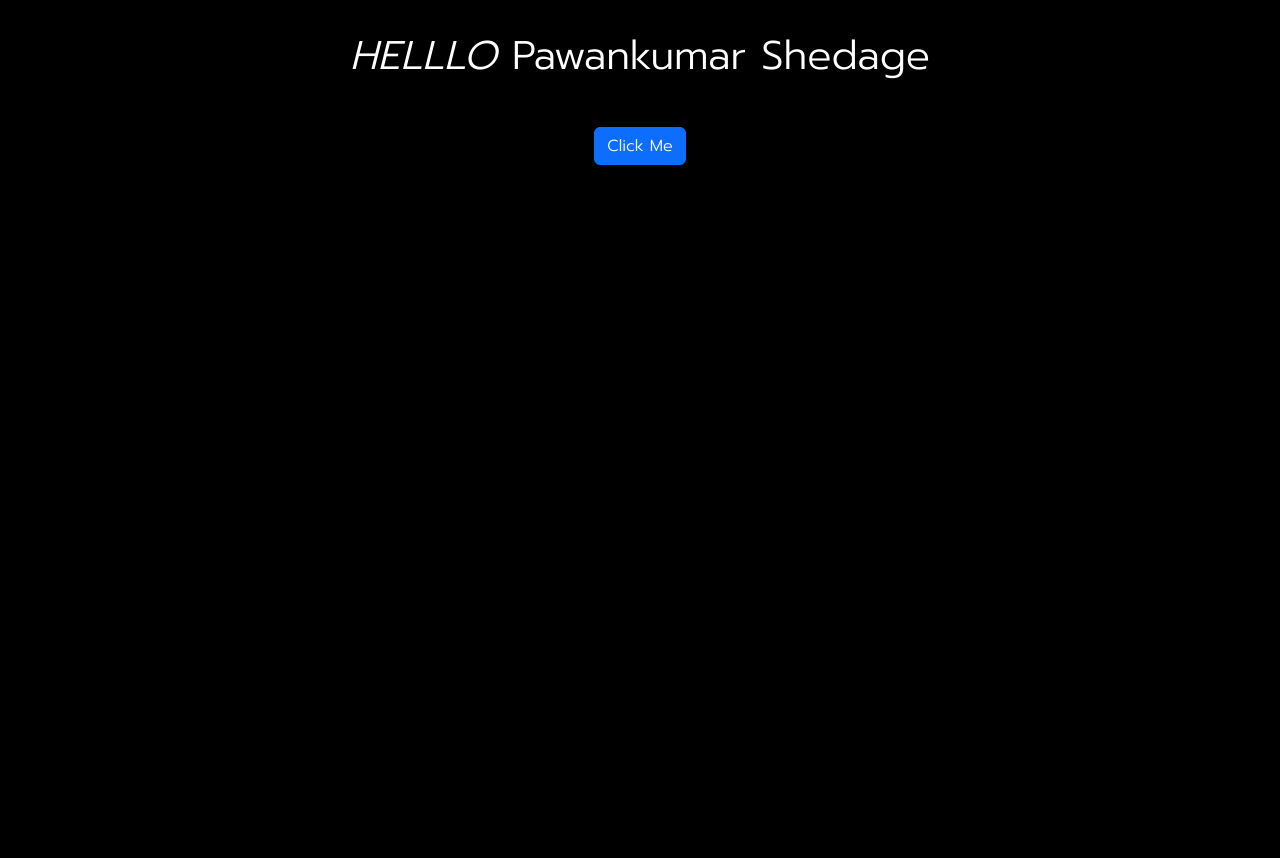
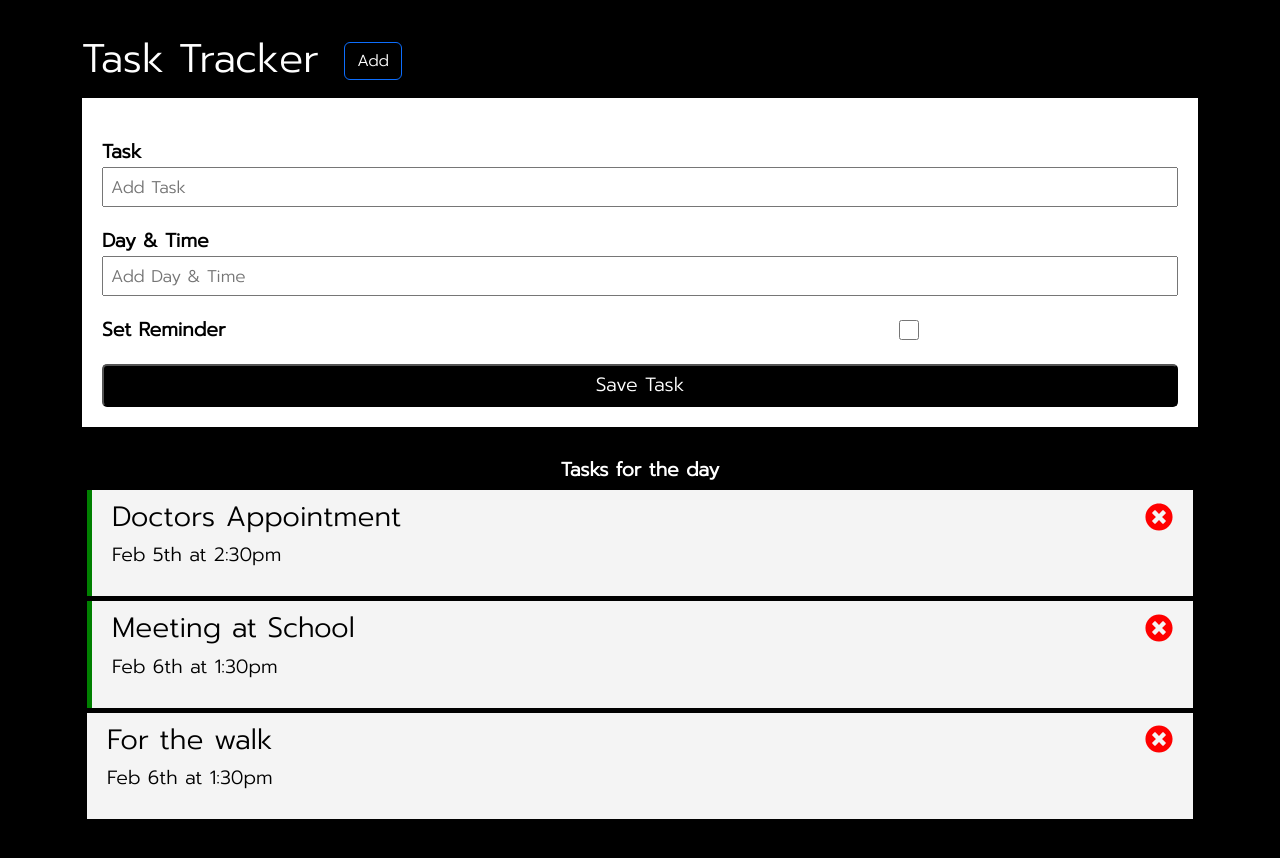
Before and after one commit to Pawankumar-shedage/React-Basics-fundamentals, a React (Vite) app: page / in a window 1280 px wide. Shown: the top 858 px of the page. Before the commit the page ends 800 px from the top, so only its background shows below. Built offline with nearby package versions, Linux system fonts and the light colour scheme.

Commit message:
Started working on task component

```diff
--- a/package.json
+++ b/package.json
@@ -11,7 +11,8 @@
   },
   "dependencies": {
     "react": "^18.2.0",
-    "react-dom": "^18.2.0"
+    "react-dom": "^18.2.0",
+    "react-icons": "^4.10.1"
   },
   "devDependencies": {
     "@types/react": "^18.2.15",
--- a/src/App.jsx
+++ b/src/App.jsx
@@ -1,104 +1,128 @@
+/* eslint-disable no-unused-vars */
 // import { useState } from 'react'
 
 import './App.css'
 import { useState } from 'react';
 // import FruitCart from './FruitCart';
 // import Fruits from './fruits';
-import { Button } from './ButtonComp/button';
-import  Tasks  from './tasksComp';
+import { Button } from './Components/button';
+import  Tasks  from './Components/tasksComp';
+import AddTask from './Components/AddTask';
 
 function App() {
 
-  function formatName(user)
-  {
-    return user.firstName + " " +user.lastName;
+  // function formatName(user)
+  // {
+  //   return user.firstName + " " +user.lastName;
+  // }
+
+  // user state.
+  // const [user,setUser] = useState({firstName : "Pawankumar", lastName :"Shedage"});
+  // function updateUser()
+  // {
+  //   setUser({
+  //     firstName: ["Rajkumar"],
+  //     lastName:"Shedage"
+  //   });
+
+  //   alert("User updated");
+  // }
+
+  // //data state
+  // const [data,setData] = useState("Pawan");
+  // function updateData(){
+  //  setData("Rajkumar");
+
+  //   alert(data);
+  // }
+
+  // // fruits/apple object  props.done✅
+  // const apple ={
+  //   name:"apple",
+  //   color:"orange",
+  //   qt:12,
+  //   fresh:false,
+  //   pricePerPiece:18,
+  // }
+
+
+  // // use state for objects:
+
+  // const [car,setCar] = useState({
+  //       brand:"Toyota",
+  //       model:"Inova High-Cross",
+  //       color:"Maroon",
+  //       year:"2022",
+  // });
+
+  // const changeCar = ()=>{
+
+  //   setCar(previousState =>{
+  //     return{...previousState,year:"1997"}
+  //   })
+  // }
+
+
+  // TASKS
+  const [tasks,setTask] = useState([
+    {
+        id: 1,
+        text: "Doctors Appointment",
+        day: "Feb 5th at 2:30pm",
+        reminder: true
+    },
+    {
+        id: 2,
+        text: "Meeting at School",
+        day: "Feb 6th at 1:30pm",
+        reminder: true
+    },
+    {
+        id:3,
+        text: "For the walk",
+        day: "Feb 6th at 1:30pm",
+        reminder: false
+    }
+]);
+
+  // Delete Task
+  const deleteTask = (id)=>{
+
+    //we use filter() of array here to show all the tasks other than the task having id -passed in the function.
+    setTask(tasks.filter((task)=> task.id !== id ) );
+
+    // console.log("delete", id);
   }
 
-  // user state.
-  const [user,setUser] = useState({firstName : "Pawankumar", lastName :"Shedage"});
-  function updateUser()
-  {
-    setUser({
-      firstName: ["Rajkumar"],
-      lastName:"Shedage"
-    });
+  // reminderForTask
+  const reminderForTask= (id)=>{
+    setTask(tasks.map((task)=>
+    task.id === id ?  {...task,reminder:!task.reminder} : task)
+    )
 
-    alert("User updated");
+    // ----mine
+    // const getItem = document.querySelector(".task");
+    // tasks.reminder?  getItem.classList.add("reminder") : tasks;
+    // console.log(tasks.map((task) => task.id == id ? task.reminder : ''))
+
   }
-
-  //data state
-  const [data,setData] = useState("Pawan");
-  function updateData(){
-   setData("Rajkumar");
-
-    alert(data);
-  }
-
-  // fruits/apple object  props.done✅
-  const apple ={
-    name:"apple",
-    color:"orange",
-    qt:12,
-    fresh:false,
-    pricePerPiece:18,
-  }
-
-
-  // use state for objects:
-
-  const [car,setCar] = useState({
-        brand:"Toyota",
-        model:"Inova High-Cross",
-        color:"Maroon",
-        year:"2022",
-  });
-
-  const changeCar = ()=>{
-
-    setCar(previousState =>{
-      return{...previousState,year:"1997"}
-    })
-  }
-
-
 
 
   // ------------return ------
   return (
     <>
       <div className='container'>
-        <h1><i>HELLLO</i> {formatName(user)}  </h1>
+        <h1>Task Tracker <Button  color="black" text='Add' /></h1>
 
+        <AddTask />
 
-        {/* <Fruits  //child component, fruits
-          {...apple}
-        /> */}
-
-        {/* Car */}
-        {/* <div className="cardiv">
-          <h1>My Car</h1>
-            <p style={getp}>
-              Car <b>{car.brand}</b>.  Model: {car.model} of color {car.color} and from {car.year}
-            </p>
-
-            <Button onClick={changeCar}  text='Change data' color='red' ></Button>
-        </div> */}
-        {/* <br/>
-
-        <Button  onClick={updateData} text='Update Data' ></Button>
-
-        <Button  onClick={updateUser} text='Change User'></Button>
-        <br/><br/> */}
-
-        {/* my button component */}
-        {/* <Button click1={updateData}   text="Component Button"  color="purple"/> */}
-
-        {/* here default props will work */}
+        <br />
+        {tasks.length > 0? <Tasks tasks={tasks} onDelete= {deleteTask}  setReminder={reminderForTask}/> : "No Tasks to show." }
         <br/>
 
-        {/* Tasks COmponent */}
-        <Tasks />
-        <Button />
+        {/* now we have to set reminder for the task if double cllicked. */}
+
+        {/* <Button /> */}
       </div>
     </>
   )
--- /dev/null
+++ b/src/Components/AddTask.jsx
@@ -0,0 +1,29 @@
+
+// import PropTypes from 'prop-types'
+
+const AddTask = () => {
+  return (
+    <>
+      <form className="add-form">
+        <div className="form-control-1">
+          <label>Task</label>
+          <input type="text" placeholder="Add Task" />
+        </div>
+        <div className="form-control-1">
+          <label>Day & Time</label>
+          <input type="text" placeholder="Add Day & Time" />
+        </div>
+        <div className="form-control-1-check">
+          <label>Set Reminder</label>
+          <input type="checkbox"  />
+        </div>
+
+        <input className=" task-btn" type="submit" value='Save Task' />
+      </form>
+    </>
+  )
+}
+
+AddTask.propTypes = {}
+
+export default AddTask
--- a/src/ButtonComp/button.jsx
+++ b/src/Components/button.jsx
@@ -2,7 +2,7 @@ import PropTypes from 'prop-types';
 
 export const Button= ({click1,color,text})=>{
     return(
-        <button className="btn btn-primary" onClick={click1}  style={{backgroundColor:color, margin:'10px' }} >
+        <button className="btn btn-primary" onClick={click1}  style={{backgroundColor:color, margin:'10px',outline:'none' }} >
         {text}
         </button>
     )
--- /dev/null
+++ b/src/Components/tasksComp.jsx
@@ -0,0 +1,32 @@
+import  Task  from "../task";
+import PropTypes from 'prop-types'
+
+
+
+const Tasks = ({tasks, onDelete,setReminder}) => {
+
+    return(
+        // <> frangments
+        <>
+            <div>
+                <strong >Tasks for the day</strong>
+
+                {tasks.map((item) =>
+                (
+                    //passing each task as a prop
+                    <Task key={item.id} task={item}  onDelete={onDelete} setReminder={setReminder} ></Task>
+                )
+
+                )}
+           </div>
+
+        </>
+    )
+}
+
+Tasks.propTypes= {
+    tasks: PropTypes.array,
+    onDelete: PropTypes.func,
+    setReminder:PropTypes.func,
+}
+export default Tasks;
--- a/src/index.css
+++ b/src/index.css
@@ -8,10 +8,92 @@ body{
   color: white;
 }
 
-/* .btn{
-  background-color: #000;
-  color: #fff;
-  font-family: 'Prompt', sans-serif;
+h1{
+  text-align: left;
+  justify-content: space-between;
+}
+
+
+.task {
+  background: #f4f4f4;
+  margin: 5px;
+  /* padding: top-bottom, left-right */
+  padding: 10px 20px;
+  /* cursor: pointer; */
+  color: black;
+}
+
+.task.reminder {
+  border-left: 5px solid green;
+}
+
+.task h3 {
+  display: flex;
+  align-items: center;
+  justify-content: space-between;
+}
+.task p{
+  text-align: start;
+}
+
+.task:hover{
+  padding-left: 30px;
+  background-color: #e7e3e3;
+}
+
+/* form in add tassk */
+
+.add-form{
+  background-color: white;
+  color: black;
+  padding: 20px;
+}
+
+
+.form-control-1 {
+  margin: 20px 0;
+}
+
+.form-control-1 label {
+  display: block;
+  text-align: left;
+  font-weight: bold;
+}
+
+.form-control-1 input {
+  width: 100%;
+  height: 40px;
+  /* margin: 5px; */
+  outline: none;
+  padding: 3px 7px;
+  font-size: 17px;
+
+}
+
+.form-control-1-check {
+  display: flex;
+  align-items: center;
+  justify-content: space-between;
+}
+
+.form-control-1-check label {
+  flex: 1;
+  text-align: start;
+  font-weight: bold;
+}
+
+.form-control-1-check input {
+  flex: 1;
+  height: 20px;
+
+}
+
+.task-btn{
+  margin-top: 20px;
+  display: block;
+  width: 100%;
+  background-color: black;
+  color: white;
+  border-radius: 5px;
   padding: 5px;
-  border-radius: 8px;
-} */
+}
--- /dev/null
+++ b/src/task.jsx
@@ -0,0 +1,28 @@
+
+// using icons as React components.
+import {FaTimesCircle}  from "react-icons/fa"
+import PropTypes from 'prop-types';
+
+const Task = ({task, onDelete,setReminder}) => {
+  return (
+    <div className={`task ${ task.reminder ? 'reminder' : ''}`} onDoubleClick={ ()=> {{setReminder(task.id)}}}>
+        <h3 >
+          {task.text }
+
+          <FaTimesCircle style={{color:"red", cursor:'pointer'}}  onClick={()=>{{onDelete(task.id)}} }  />
+        </h3>
+        <p>{task.day}</p>
+
+
+
+    </div>
+  )
+}
+export default Task;
+
+Task.propTypes={
+    text : PropTypes.string,
+    task : PropTypes.object,
+    onDelete:PropTypes.func,
+    setReminder: PropTypes.func,
+}
--- a/src/tasksComp.jsx
+++ /dev/null
@@ -1,33 +0,0 @@
-
-const tasks= [
-        {
-            "id": 1,
-            "text": "Doctors Appointment",
-            "day": "Feb 5th at 2:30pm",
-            "reminder": true
-        },
-        {
-            "id": 2,
-            "text": "Meeting at School",
-            "day": "Feb 6th at 1:30pm",
-            "reminder": true
-        }
-    ]
-
-  const Tasks = ()=>{
-    return(
-        // <> frangments
-        <>
-
-           <div>
-
-                {tasks.map((task)=>{
-                    <h3>{task.text}</h3>
-                })}
-           </div>
-
-        </>
-    )
-}
-
-export default Tasks;
```
Also changed, not shown: src/Components/fruits.jsx (renamed from src/fruits.jsx), 1 other file (tests, documents, lock files or other folders).
